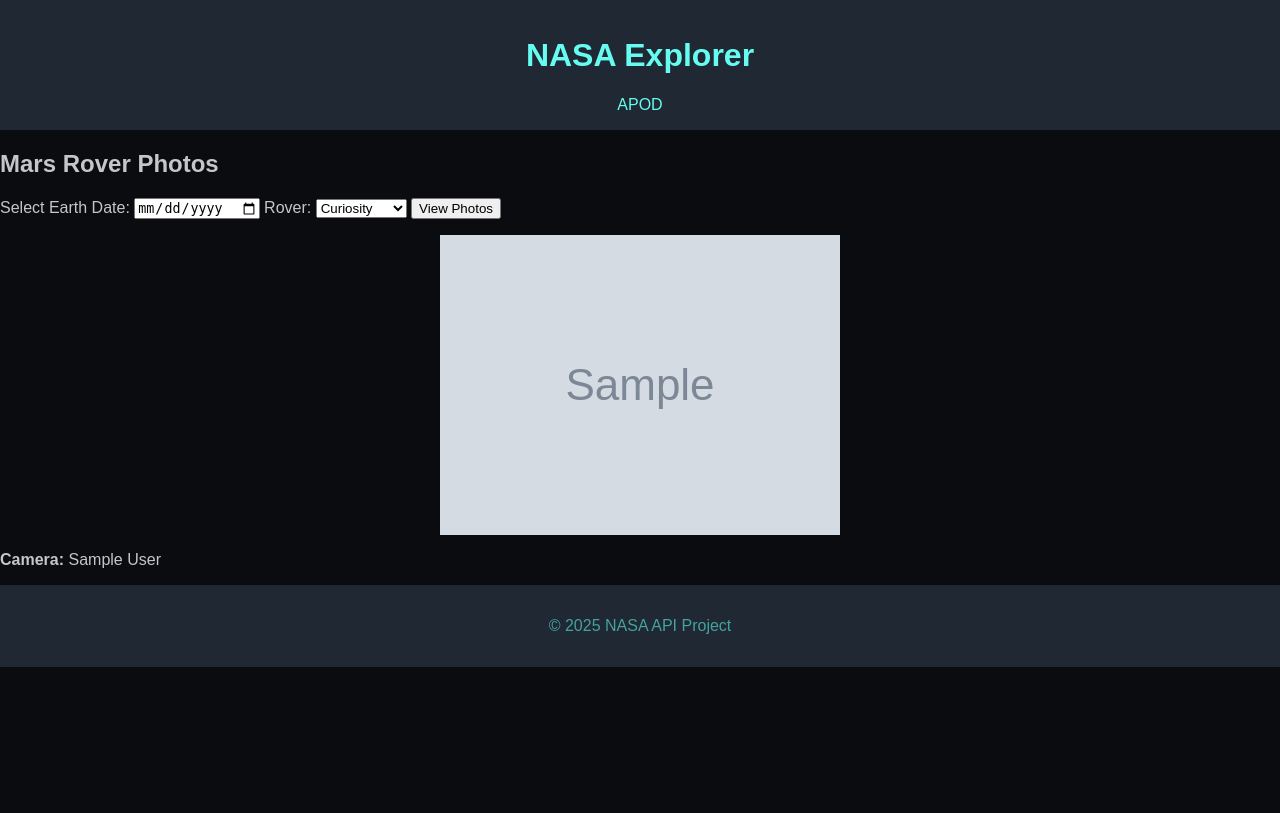
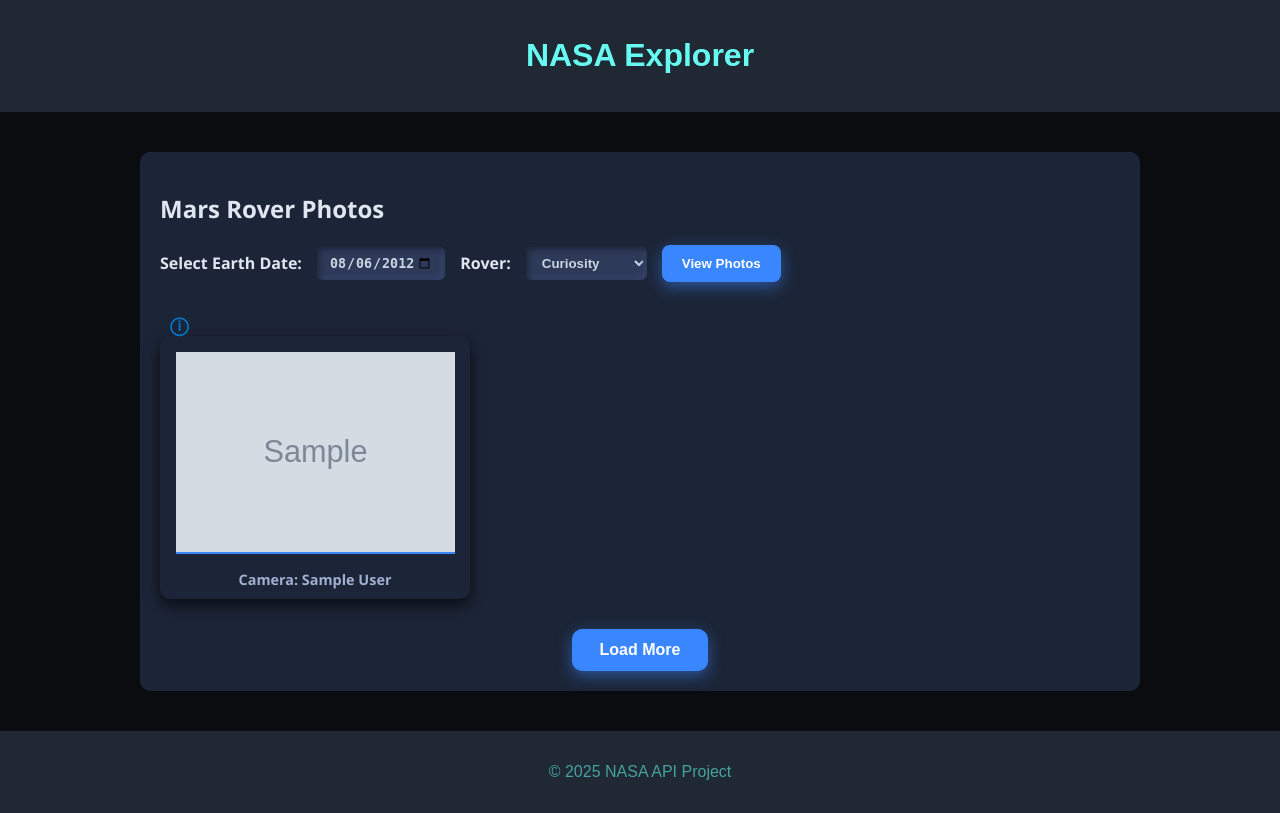
Before and after one commit to Cyfer-ap/N-SIH-1, a Django app: template nasa_app/templates/nasa_app/mars.html in a window 1280 px wide. Before the commit the page ends 667 px from the top, so only its background shows below. Run offline with Django 3.2, Linux system fonts and the light colour scheme; the template is opened without the code that fills it: most values are stand-ins (such as "Sample title", 1, 10 or a date in 2020); grey boxes marked "Sample" are stand-in pictures.

Commit message:
Feature - Mars Rover Photos feature added and implemented.

```diff
--- /dev/null
+++ b/nasa_app/static/css/mars.css
@@ -0,0 +1,226 @@
+/* mars.css */
+
+/* Container styling */
+.mars-container {
+  max-width: 960px;
+  margin: 40px auto;
+  padding: 20px;
+  background: rgba(30, 41, 59, 0.9);
+  border-radius: 10px;
+  color: #e0e6f0;
+  font-family: 'Segoe UI', Tahoma, Geneva, Verdana, sans-serif;
+}
+
+/* Form styling */
+#filter-form {
+  display: flex;
+  flex-wrap: wrap;
+  gap: 15px;
+  margin-bottom: 30px;
+  align-items: center;
+}
+
+#filter-form label {
+  font-weight: 600;
+}
+
+#filter-form input[type="date"],
+#filter-form select {
+  padding: 8px 12px;
+  border-radius: 6px;
+  border: none;
+  background-color: #2e3a59;
+  color: #cbd5e1;
+  font-weight: 600;
+  cursor: pointer;
+  box-shadow: inset 2px 2px 6px #1c2437, inset -2px -2px 6px #3b4b75;
+  transition: background-color 0.3s ease;
+}
+
+#filter-form input[type="date"]:focus,
+#filter-form select:focus {
+  outline: none;
+  background-color: #3f517a;
+}
+
+#filter-form button {
+  background-color: #3a86ff;
+  color: white;
+  border: none;
+  padding: 11px 20px;
+  font-weight: 700;
+  border-radius: 8px;
+  cursor: pointer;
+  box-shadow: 0 5px 15px rgba(58, 134, 255, 0.5);
+  transition: background-color 0.25s ease;
+}
+
+#filter-form button:hover {
+  background-color: #005ce6;
+  box-shadow: 0 7px 20px rgba(0, 92, 230, 0.8);
+}
+
+/* Photos Grid - 3 columns */
+.photos-grid {
+  display: grid;
+  grid-template-columns: repeat(3, 1fr);
+  gap: 15px;
+}
+
+.photo-card {
+  background: #1c2437;
+  border-radius: 10px;
+  overflow: hidden;
+  box-shadow: 0 6px 15px rgba(0, 0, 0, 0.7);
+  cursor: pointer;
+  transition: transform 0.25s ease;
+}
+
+.photo-card:hover {
+  transform: scale(1.03);
+}
+
+.photo-card img {
+  width: 100%;
+  display: block;
+  object-fit: cover;
+  height: 200px;
+  border-bottom: 2px solid #3a86ff;
+}
+
+.photo-card p {
+  margin: 10px;
+  font-size: 0.9rem;
+  color: #a1b0d1;
+  font-weight: 600;
+  text-align: center;
+}
+
+/* Load More button */
+#load-more-btn {
+  display: block;
+  margin: 30px auto 0;
+  padding: 12px 28px;
+  font-size: 1rem;
+  font-weight: 700;
+  background-color: #3a86ff;
+  color: white;
+  border: none;
+  border-radius: 10px;
+  cursor: pointer;
+  box-shadow: 0 5px 15px rgba(58, 134, 255, 0.5);
+  transition: background-color 0.3s ease;
+}
+
+#load-more-btn:hover {
+  background-color: #005ce6;
+  box-shadow: 0 7px 20px rgba(0, 92, 230, 0.8);
+}
+
+/* Modal styles */
+.modal {
+  position: fixed;
+  z-index: 9999;
+  left: 0;
+  top: 0;
+  width: 100vw;
+  height: 100vh;
+  overflow: auto;
+  background-color: rgba(0, 0, 0, 0.85);
+  display: flex;
+  justify-content: center;
+  align-items: center;
+  padding: 20px;
+}
+
+.modal-content {
+  max-width: 90vw;
+  max-height: 80vh;
+  border-radius: 10px;
+  box-shadow: 0 10px 25px rgba(0, 0, 0, 0.9);
+  object-fit: contain;
+  display: block;
+  user-select: none;
+}
+
+.modal-close {
+  position: absolute;
+  top: 30px;
+  right: 40px;
+  color: white;
+  font-size: 3rem;
+  font-weight: 900;
+  cursor: pointer;
+  user-select: none;
+  transition: color 0.3s ease;
+}
+
+.modal-close:hover {
+  color: #3a86ff;
+}
+
+#modal-caption {
+  margin-top: 15px;
+  color: #cbd5e1;
+  font-size: 1.1rem;
+  text-align: center;
+  max-width: 90vw;
+  word-wrap: break-word;
+}
+
+/* Responsive adjustments */
+@media (max-width: 800px) {
+  .photos-grid {
+    grid-template-columns: repeat(2, 1fr);
+  }
+
+  .photo-card img {
+    height: 160px;
+  }
+}
+
+@media (max-width: 480px) {
+  .photos-grid {
+    grid-template-columns: 1fr;
+  }
+
+  .photo-card img {
+    height: 180px;
+  }
+}
+
+.note-icon {
+  display: inline-block;
+  margin-left: 10px;
+  cursor: pointer;
+  font-weight: bold;
+  color: #0077cc;
+  position: relative;
+  font-size: 18px;
+  user-select: none;
+}
+
+.tooltip-text {
+  visibility: hidden;
+  width: 220px;
+  background-color: #333;
+  color: #fff;
+  text-align: left;
+  border-radius: 5px;
+  padding: 8px;
+  position: absolute;
+  z-index: 100;
+  bottom: 125%;
+  left: 50%;
+  margin-left: -110px;
+  opacity: 0;
+  transition: opacity 0.3s;
+  font-size: 12px;
+  line-height: 1.3;
+}
+
+.note-icon:hover .tooltip-text,
+.note-icon:focus .tooltip-text {
+  visibility: visible;
+  opacity: 1;
+}
--- /dev/null
+++ b/nasa_app/static/js/mars.js
@@ -0,0 +1,179 @@
+// mars.js
+
+document.addEventListener('DOMContentLoaded', () => {
+  const photosGrid = document.getElementById('photos-grid');
+  const loadMoreBtn = document.getElementById('load-more-btn');
+  const modal = document.getElementById('photo-modal');
+  const modalImg = document.getElementById('modal-img');
+  const modalCaption = document.getElementById('modal-caption');
+  const modalClose = document.getElementById('modal-close');
+
+  // Parameters for pagination and filtering
+  let currentPage = 1;
+  const photosPerPage = 21;  // 3x7 grid initially
+  let isLoading = false;
+
+  // Get initial filter values from form
+  const filterForm = document.getElementById('filter-form');
+  const dateInput = document.getElementById('date');
+  const roverSelect = document.getElementById('rover');
+
+  let currentDate = dateInput.value;
+  let currentRover = roverSelect.value;
+
+  // Rover date ranges
+  const roverDateRanges = {
+    curiosity: {
+      min: '2012-08-06',
+      max: new Date().toISOString().split('T')[0] // today
+    },
+    opportunity: {
+      min: '2004-01-25',
+      max: '2018-06-10'
+    },
+    spirit: {
+      min: '2004-01-04',
+      max: '2010-03-22'
+    }
+  };
+
+  // Update date input min and max based on rover
+  function updateDateRange(rover) {
+    const range = roverDateRanges[rover];
+    if (!range) return;
+
+    dateInput.min = range.min;
+    dateInput.max = range.max;
+
+    // If current date is outside range, reset to min date
+    if (dateInput.value < range.min || dateInput.value > range.max) {
+      dateInput.value = range.min;
+      currentDate = range.min;
+    }
+  }
+
+  // Initialize date input limits on page load
+  updateDateRange(currentRover);
+
+  // Update date limits on rover change
+  roverSelect.addEventListener('change', () => {
+    currentRover = roverSelect.value;
+    updateDateRange(currentRover);
+  });
+
+  // Show Load More button only if there are photos initially
+  if (photosGrid.children.length > 0) {
+    loadMoreBtn.style.display = 'block';
+  }
+
+  // Helper to fetch photos from backend with AJAX
+  async function fetchPhotos(page, append = true) {
+    if (isLoading) return;
+    isLoading = true;
+    loadMoreBtn.textContent = 'Loading...';
+
+    try {
+      const url = new URL(window.location.href);
+      url.searchParams.set('date', currentDate);
+      url.searchParams.set('rover', currentRover);
+      url.searchParams.set('page', page);
+
+      const response = await fetch(url.toString(), {
+        headers: { 'X-Requested-With': 'XMLHttpRequest' }
+      });
+
+      if (!response.ok) throw new Error('Network response was not OK');
+
+      const data = await response.json();
+
+      if (data.photos && data.photos.length > 0) {
+        if (!append) photosGrid.innerHTML = ''; // clear for new filter
+
+        for (const photo of data.photos) {
+          const card = createPhotoCard(photo);
+          photosGrid.appendChild(card);
+        }
+
+        loadMoreBtn.style.display = data.has_more ? 'block' : 'none';
+      } else {
+        if (!append) {
+          photosGrid.innerHTML = '<p id="no-photos-msg">No photos available for this date and rover.</p>';
+          loadMoreBtn.style.display = 'none';
+        }
+      }
+    } catch (error) {
+      console.error('Error fetching photos:', error);
+      if (!append) {
+        photosGrid.innerHTML = '<p id="no-photos-msg">Failed to load photos.</p>';
+      }
+      loadMoreBtn.style.display = 'none';
+    } finally {
+      isLoading = false;
+      loadMoreBtn.textContent = 'Load More';
+    }
+  }
+
+  // Create photo card DOM element
+  function createPhotoCard(photo) {
+    const card = document.createElement('div');
+    card.className = 'photo-card';
+
+    const img = document.createElement('img');
+    img.src = photo.img_src;
+    img.alt = 'Mars Photo';
+    img.setAttribute('data-photo-id', photo.id);
+    img.dataset.camera = photo.camera.full_name;
+
+    card.appendChild(img);
+
+    const p = document.createElement('p');
+    p.innerHTML = `<strong>Camera:</strong> ${photo.camera.full_name}`;
+    card.appendChild(p);
+
+    // Open modal on click
+    img.addEventListener('click', () => openModal(photo));
+
+    return card;
+  }
+
+  // Open modal and show large image + caption
+  function openModal(photo) {
+    modal.style.display = 'flex';
+    modalImg.src = photo.img_src;
+    modalCaption.textContent = `Camera: ${photo.camera.full_name} | Earth Date: ${photo.earth_date}`;
+  }
+
+  // Close modal function
+  function closeModal() {
+    modal.style.display = 'none';
+    modalImg.src = '';
+    modalCaption.textContent = '';
+  }
+
+  // Event listeners for modal close
+  modalClose.addEventListener('click', closeModal);
+  modal.addEventListener('click', (e) => {
+    if (e.target === modal) closeModal();
+  });
+
+  document.addEventListener('keydown', (e) => {
+    if (e.key === 'Escape') closeModal();
+  });
+
+  // Load more button click handler
+  loadMoreBtn.addEventListener('click', () => {
+    currentPage++;
+    fetchPhotos(currentPage, true);
+  });
+
+  // Filter form submit handler - reload photos
+  filterForm.addEventListener('submit', (e) => {
+    e.preventDefault();
+
+    currentDate = dateInput.value;
+    currentRover = roverSelect.value;
+    currentPage = 1;
+
+    fetchPhotos(currentPage, false);
+  });
+});
--- a/nasa_app/templates/nasa_app/base.html
+++ b/nasa_app/templates/nasa_app/base.html
@@ -12,7 +12,7 @@
   <header>
     <h1><a href="{% url 'home' %}">NASA Explorer</a></h1>
     <nav>
-      <a href="{% url 'apod' %}">APOD</a>
+
       <!-- Add more feature links here -->
     </nav>
   </header>
--- a/nasa_app/templates/nasa_app/mars.html
+++ b/nasa_app/templates/nasa_app/mars.html
@@ -1,12 +1,17 @@
 {% extends 'nasa_app/base.html' %}
+{% load static %}
 
 {% block title %}Mars Rover Photos - NASA Explorer{% endblock %}
+
+{% block styles %}
+  <link rel="stylesheet" href="{% static 'css/mars.css' %}">
+{% endblock %}
 
 {% block content %}
   <div class="mars-container">
     <h2>Mars Rover Photos</h2>
 
-    <form method="get">
+    <form id="filter-form" method="get">
       <label for="date">Select Earth Date:</label>
       <input type="date" name="date" id="date" value="{{ selected_date }}">
 
@@ -19,18 +24,39 @@
 
       <button type="submit">View Photos</button>
     </form>
+      <span class="note-icon" id="date-range-tooltip" tabindex="0" aria-label="Date ranges info" role="tooltip">
+        &#9432;
+        <span class="tooltip-text" id="tooltip-text">
+          Curiosity: 2012-08-06 to today<br>
+          Opportunity: 2004-01-25 to 2018-06-10<br>
+          Spirit: 2004-01-04 to 2010-03-22
+        </span>
+      </span>
 
-    {% if photos %}
-      <div class="photos-grid">
+    <div id="photos-grid" class="photos-grid">
+      {% if photos %}
         {% for photo in photos %}
           <div class="photo-card">
-            <img src="{{ photo.img_src }}" alt="Mars Photo">
+            <img src="{{ photo.img_src }}" alt="Mars Photo" data-photo-id="{{ photo.id }}">
             <p><strong>Camera:</strong> {{ photo.camera.full_name }}</p>
           </div>
         {% endfor %}
-      </div>
-    {% else %}
-      <p>No photos available for this date and rover.</p>
-    {% endif %}
+      {% else %}
+        <p id="no-photos-msg">No photos available for this date and rover.</p>
+      {% endif %}
+    </div>
+
+    <button id="load-more-btn" style="display: none;">Load More</button>
+  </div>
+
+  <!-- Modal for enlarged photo -->
+  <div id="photo-modal" class="modal" style="display:none;">
+    <span id="modal-close" class="modal-close">&times;</span>
+    <img class="modal-content" id="modal-img" alt="Large Mars Photo">
+    <div id="modal-caption"></div>
   </div>
 {% endblock %}
+
+{% block scripts %}
+  <script src="{% static 'js/mars.js' %}"></script>
+{% endblock %}
```
